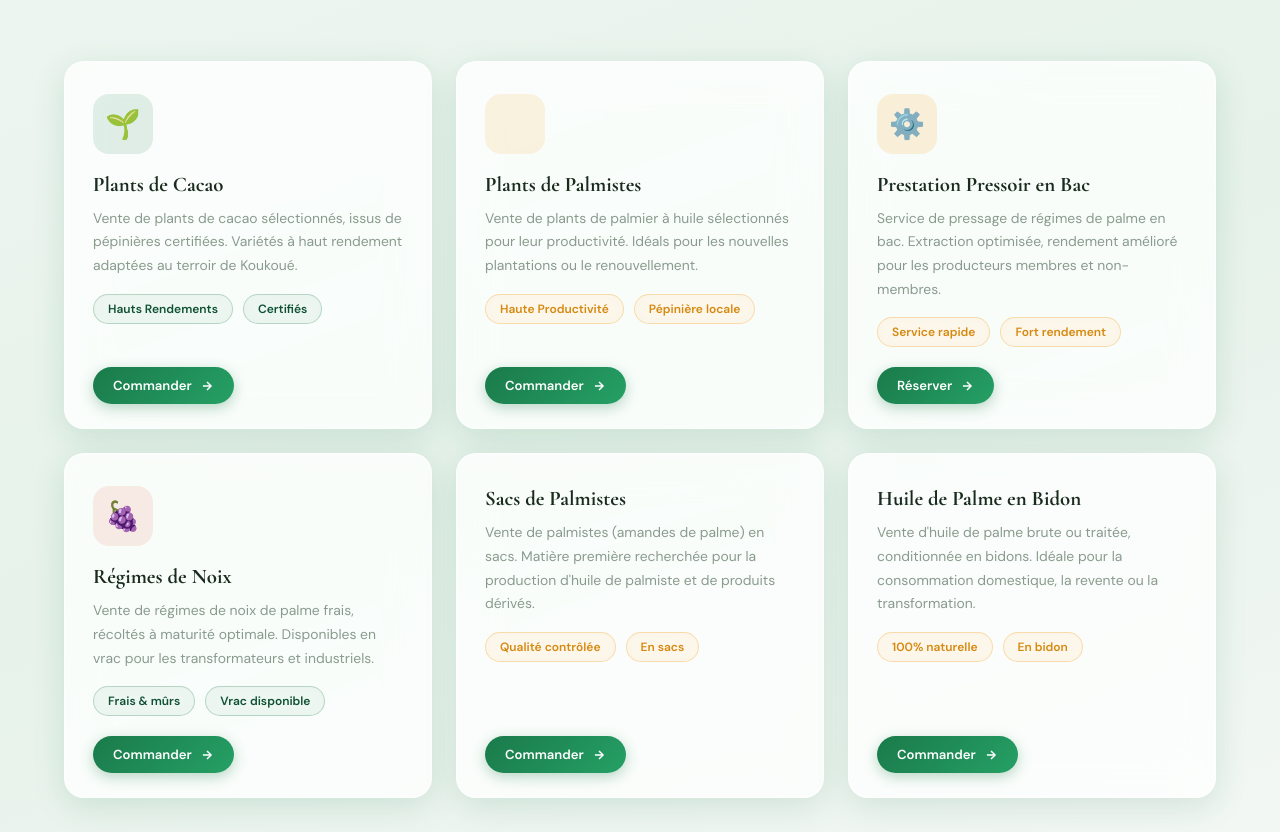
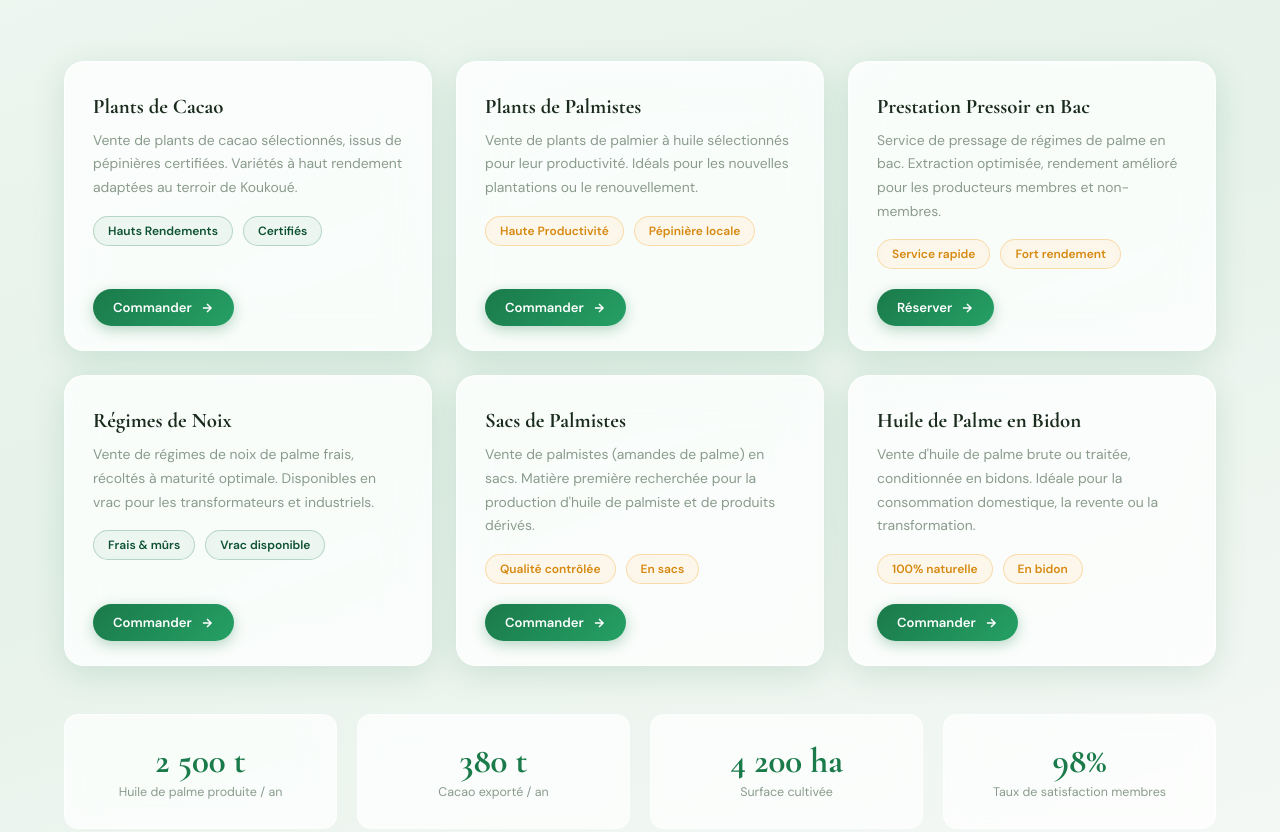
Before and after one commit to monsieurMechant200/SOCOOPCA, a plain HTML site: page index.html in a window 1280 px wide. Shown: the part 2015-2847 px from the top of the page. Drawn offline with nearby package versions, Linux system fonts and the light colour scheme.

Commit message:
Comment out product icons and update actu image zone
Commented out product icon sections in produit cards and updated the actu image zone.

```diff
--- a/index.html
+++ b/index.html
@@ -1464,7 +1464,7 @@
     <div class="produits-grid">
 
       <div class="produit-card" data-sr="fade">
-        <div class="produit-icon-wrap" style="background:rgba(26,122,74,0.12);">🌱</div>
+        <!-- <div class="produit-icon-wrap" style="background:rgba(26,122,74,0.12);">🌱</div>-->
         <div class="produit-body">
           <h3>Plants de Cacao</h3>
           <p>Vente de plants de cacao sélectionnés, issus de pépinières certifiées. Variétés à haut rendement adaptées au terroir de Koukoué.</p>
@@ -1480,7 +1480,7 @@
       </div>
 
       <div class="produit-card" data-sr="fade">
-        <div class="produit-icon-wrap" style="background:rgba(243,156,18,0.12);"></div>
+        <!-- <div class="produit-icon-wrap" style="background:rgba(243,156,18,0.12);"></div> -->
         <div class="produit-body">
           <h3>Plants de Palmistes</h3>
           <p>Vente de plants de palmier à huile sélectionnés pour leur productivité. Idéals pour les nouvelles plantations ou le renouvellement.</p>
@@ -1496,7 +1496,7 @@
       </div>
 
       <div class="produit-card" data-sr="fade">
-        <div class="produit-icon-wrap" style="background:rgba(243,156,18,0.15);">⚙️</div>
+        <!-- <div class="produit-icon-wrap" style="background:rgba(243,156,18,0.15);">⚙️</div> -->
         <div class="produit-body">
           <h3>Prestation Pressoir en Bac</h3>
           <p>Service de pressage de régimes de palme en bac. Extraction optimisée, rendement amélioré pour les producteurs membres et non-membres.</p>
@@ -1512,7 +1512,7 @@
       </div>
 
       <div class="produit-card" data-sr="fade">
-        <div class="produit-icon-wrap" style="background:rgba(220,70,30,0.10);">🍇</div>
+        <!-- <div class="produit-icon-wrap" style="background:rgba(220,70,30,0.10);">🍇</div> -->
         <div class="produit-body">
           <h3>Régimes de Noix</h3>
           <p>Vente de régimes de noix de palme frais, récoltés à maturité optimale. Disponibles en vrac pour les transformateurs et industriels.</p>
@@ -1598,7 +1598,7 @@
           <span class="actu-day">12</span>
           <span class="actu-month">Mai 2025</span>
         </div>
-        <div class="actu-img-zone" style="background:linear-gradient(135deg,#c8dfc9,#e8f4e9);">🌴</div>
+        <!-- <div class="actu-img-zone" style="background:linear-gradient(135deg,#c8dfc9,#e8f4e9);">🌴</div> -->
         <div class="actu-content">
           <span class="actu-tag">Campagne</span>
           <h3>Ouverture de la campagne de collecte des régimes 2025</h3>
```
